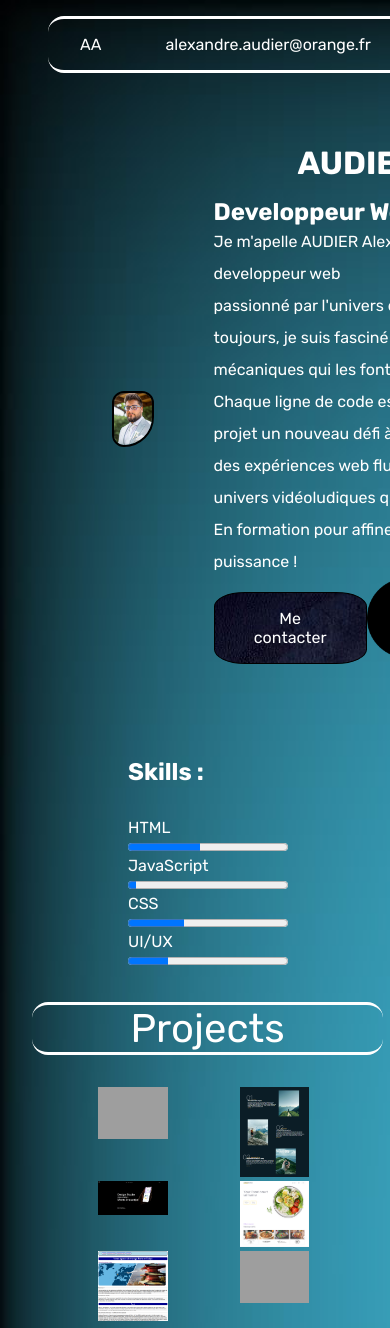
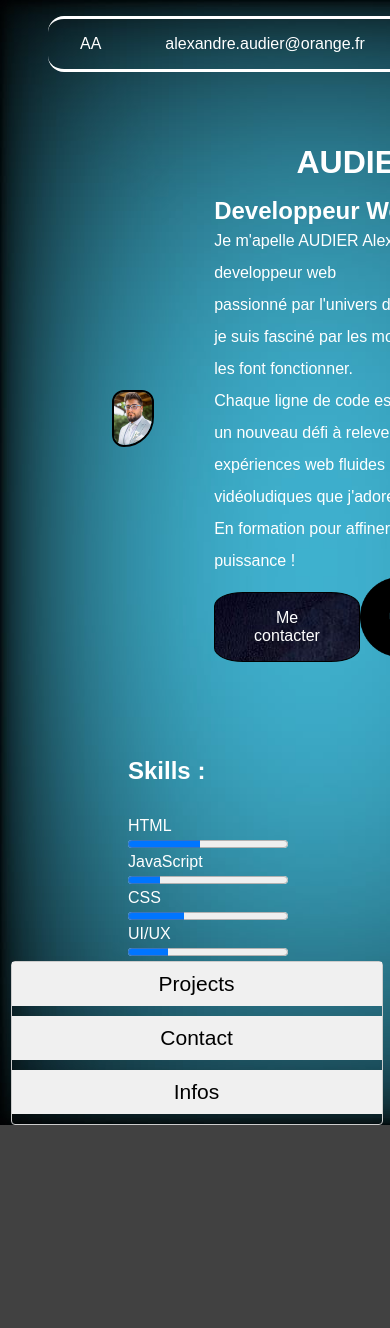
Before and after one commit to Alex05510/Portfolio, a plain HTML site: page index.html in a window 390 px wide. Shown: the top 1328 px of the page. After the commit the page ends 1125 px from the top, so only its background shows below. Drawn offline with Linux system fonts and the light colour scheme; grey boxes are pictures that could not be loaded; a web font is replaced by a local one.

Commit message:
première mise en ligne

```diff
--- a/assets/css/style.css
+++ b/assets/css/style.css
@@ -8,10 +8,11 @@ header {
     border-radius: 1rem;
     position: fixed;
     width: 95%;
-    background-color: #323033;
+    background: transparent;
     margin-left: 3rem;
     top: 1rem;
 }
+
 
 
 body {
--- a/assets/style.css
+++ b/assets/style.css
@@ -2,6 +2,7 @@
     margin: 0;
     padding: 0;
     box-sizing: border-box;
+    font-family: Arial, Helvetica, sans-serif;
 }
 
 header {
@@ -10,9 +11,22 @@ header {
     border-radius: 1rem;
     position: fixed;
     width: 95%;
+    background: transparent;
     /*background-color: #323033;*/
     margin-left: 3rem;
     top: 1rem;
+}
+
+.scrolled {
+    background: #000000;
+    color: #fff;
+}
+
+.baniere {
+    width: 100%;
+    height: 100%;
+    text-align: center;
+    border-radius: 1rem;
 }
 
 
@@ -26,7 +40,6 @@ body {
     background-color: #414141;
     margin-top: 5rem;
     width: 90%;
-
 }
 
 .container {
@@ -120,7 +133,7 @@ li {
 
 .projet, .contact, .info {
     margin-left: 3rem;
-    width: 100%;
+    width: 97%;
     text-align: center;
     border-top: solid;
     border-bottom: solid;
@@ -182,3 +195,28 @@ li {
 .container-korge {
     display: flex;
 }
+
+
+.accordion {
+    border: 1px solid #ccc;
+    border-radius: 4px;
+    width: 106%;
+    margin-left: 3%;
+}
+.accordion-item {
+    margin-bottom: 10px;
+}
+.accordion-header {
+    background-color: #f0f0f0;
+    padding: 10px;
+    cursor: pointer;
+}
+.accordion-body {
+    display: none;
+    padding: 10px;
+    border: 1px solid #ddd;
+}
+.accordion-header {
+    text-align: center;
+    font-size: 21px;
+}
--- a/index.html
+++ b/index.html
@@ -19,8 +19,8 @@
     <title>Document</title>
 </head>
 <body>
-    <header>
-        <div class="container">
+    <header id="scrolled">
+        <div class="container baniere">
             <div class="aboutus">
                 <ul>
                     <li><a href="/index.html">AA</a></li>
@@ -71,12 +71,16 @@
                 <p>HTML</p>
                 <progress id="redbar" value="45" max="100">40 %</progress>
                 <p>JavaScript</p>
-                <progress id="redbar" value="5" max="100">40 %</progress>
+                <progress id="redbar" value="20" max="100">40 %</progress>
                <p>CSS</p>
                 <progress id="redbar" value="35" max="100">30 %</progress>
                 <p>UI/UX</p>
                 <progress id="redbar" value="25" max="100">20 %</progress>
         </div>
+        <div class="accordion">
+            <div class="accordion-item">
+                <div class="accordion-header" onclick="toggleAccordion('section1')">Projects</div>
+                <div class="accordion-body" id="section1">
                     <section class="container-projet">
                         <div class="text">
                             <p class="projet">Projects</p>
@@ -101,8 +105,73 @@
                             </div>
                             <div class="cards">
                                 <a href="/assets/Page KorGE/KorGE.html">
+                                    <img src="/assets/images/korGE.png" alt="projet korge" class="card-image-2"></a>
+
+                            </div>
+                        </div>
+                    </section>
+                </div>
+            </div>
+            <div class="accordion-item">
+                <div class="accordion-header" onclick="toggleAccordion('section2')">Contact</div>
+                <div class="accordion-body" id="section2">
+                    <section class="container-contact">
+                        <div class="text">
+                            <div class="contact">Contact</div>
+                        </div>
+                    </section>
+                </div>
+            </div>
+            <div class="accordion-item">
+                <div class="accordion-header" onclick="toggleAccordion('section3')">Infos</div>
+                <div class="accordion-body" id="section3">
+                    <section class="container-infos">
+                        <div class="text">
+                            <div class="info" id="infos">Infos</div>
+                            <div class="container">
+                                <div class="presentation">
+                                    <h2>De la route au code !</h2>
+                                    <p>Je m'appelle AUDIER Alexandre, ancien routier en reconversion vers le développement web. Après avoir parcouru des kilomètres sur les routes, je me lance dans une nouvelle aventure numérique avec la même passion et détermination.</p>
+                                    <p>Grand amateur de jeux vidéo et de mondes virtuels, j'aime explorer et comprendre les mécaniques qui les rendent immersifs. Aujourd'hui, je transpose cette curiosité au web en créant des interfaces modernes, interactives et engageantes.</p>
+                                    <p>Chaque ligne de code est un nouveau trajet, chaque projet un voyage vers l'inconnu. Mon objectif ? Développer des expériences web performantes et inspirées des univers vidéoludiques que j'adore.</p>
+                                    <p>En formation pour affiner mes compétences et bâtir mon avenir numérique !</p>
+                                    <p>Explorez mon portfolio et découvrez mes projets. Prêt à embarquer ?</p>
+                                </div>
+                            </div>
+                        </div>
+                    </section>
+                </div>
+            </div>
+        </div>
+
+   <!-- <section class="container-projet">
+            <div class="text">
+                <p class="projet accordion" id="btn1">Projects</p>
+            </div>
+            <div class="section" id="projet">
+                <div class="cards">
+                    <a href="/assets/page Disney/disney.html">
+                        <img src="/assets/images/projet-disney.png" alt="projet disney" class="card-image-2">
+                    </a>
+                </div>
+                <div class="cards">
+                    <img src="/assets/images/MNTN.png" alt="projet mntn" class="card-image-2">
+                </div>
+                <div class="cards">
+                    <img src="/assets/images/Design-studio.png" alt="projet mntn" class="card-image-2">
+                </div>
+                <div class="cards">
+                    <img src="/assets/images/yellow-kitchen.png" alt="projet mntn" class="card-image-2">
+                </div>
+                <div class="cards">
+                    <img src="/assets/images/paris-tokyo.png" alt="projet paris-tokyo" class="card-image-2">
+                </div>
+                <div class="cards">
+                    <a href="/assets/Page KorGE/KorGE.html">
                         <img src="/assets/images/korGE.png" alt="projet korge" class="card-image-2">
                     </a>
+                </div>
+            </div>
         </div>
         </section>
         <section class="container-contact">
@@ -124,7 +193,8 @@
                     </div>
                 </div>
             </div>
-        </section>
+        </section>-->
     </main>
 </body>
+<script src="script.js"></script>
 </html>
--- /dev/null
+++ b/script.js
@@ -0,0 +1,23 @@
+let header = document.getElementById("scrolled");
+let banniere = document.querySelector(".baniere");
+let hauteurBanniere = banniere.offsetHeight;
+
+window.addEventListener("scroll", function() {
+  let scrollY = window.scrollY;
+
+  if (scrollY >= hauteurBanniere) {
+    header.classList.add("scrolled");
+  } else {
+    header.classList.remove("scrolled");
+  }
+});
+function toggleAccordion(sectionId) {
+  const sections = document.querySelectorAll('.accordion-body');
+  sections.forEach(section => {
+      if (section.id === sectionId) {
+          section.style.display = section.style.display === 'block' ? 'none' : 'block';
+      } else {
+          section.style.display = 'none';
+      }
+  });
+}
```
Lines whose indentation alone changed are shown as unchanged.
